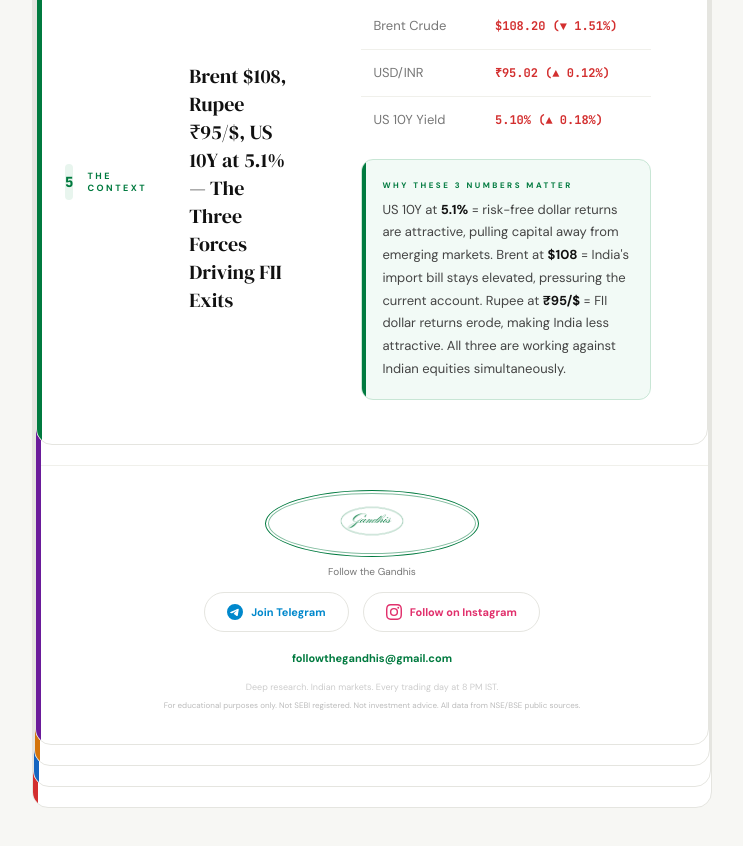
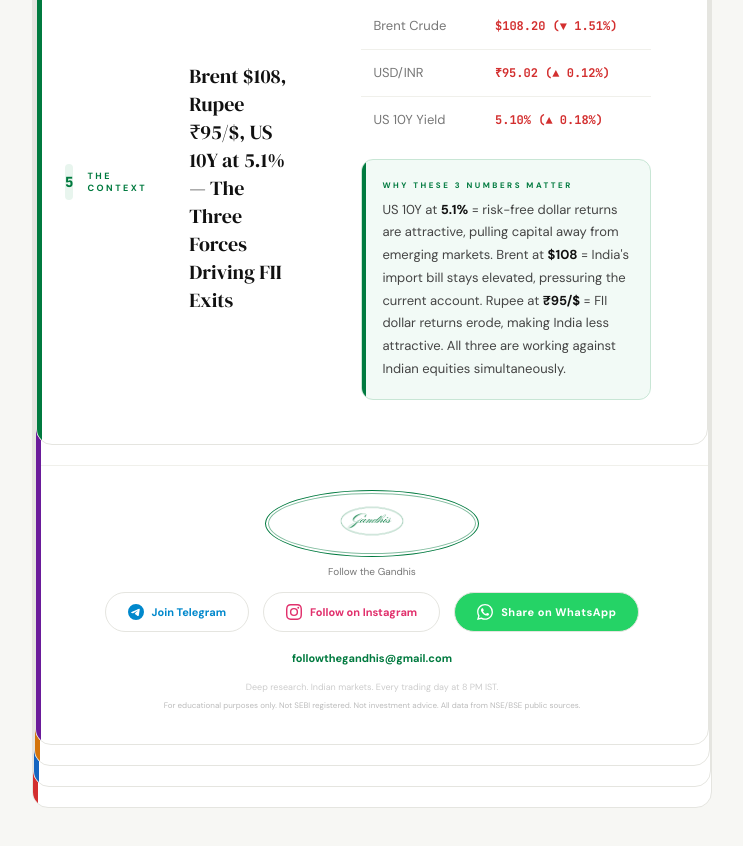
Before and after one commit to followthegandhis/gandhis, a plain HTML site: page archive/19-oct-2026.html in a window 1280 px wide. Shown: the part 3359-4205 px from the top of the page, without its empty margins (268-1011 px from the left). Drawn offline with Linux system fonts and the light colour scheme; a web font is replaced by a local one.

Commit message:
Update 19-oct-2026.html

```diff
--- a/archive/19-oct-2026.html
+++ b/archive/19-oct-2026.html
@@ -640,6 +640,10 @@
       <svg viewBox="0 0 24 24"><path d="M12 2.163c3.204 0 3.584.012 4.85.07 3.252.148 4.771 1.691 4.919 4.919.058 1.265.069 1.645.069 4.849 0 3.205-.012 3.584-.069 4.849-.149 3.225-1.664 4.771-4.919 4.919-1.266.058-1.644.07-4.85.07-3.204 0-3.584-.012-4.849-.07-3.26-.149-4.771-1.699-4.919-4.92-.058-1.265-.07-1.644-.07-4.849 0-3.204.013-3.583.07-4.849.149-3.227 1.664-4.771 4.919-4.919 1.266-.057 1.645-.069 4.849-.069zM12 0C8.741 0 8.333.014 7.053.072 2.695.272.273 2.69.073 7.052.014 8.333 0 8.741 0 12c0 3.259.014 3.668.072 4.948.2 4.358 2.618 6.78 6.98 6.98C8.333 23.986 8.741 24 12 24c3.259 0 3.668-.014 4.948-.072 4.354-.2 6.782-2.618 6.979-6.98.059-1.28.073-1.689.073-4.948 0-3.259-.014-3.667-.072-4.947-.196-4.354-2.617-6.78-6.979-6.98C15.668.014 15.259 0 12 0zm0 5.838a6.162 6.162 0 1 0 0 12.324 6.162 6.162 0 0 0 0-12.324zM12 16a4 4 0 1 1 0-8 4 4 0 0 1 0 8zm6.406-11.845a1.44 1.44 0 1 0 0 2.881 1.44 1.44 0 0 0 0-2.881z"/></svg>
       Follow on Instagram
     </a>
+    <a class="wab" href="https://wa.me/?text=Gandhis%20%E2%80%94%2019%20Oct%202026%20Edition%20%C2%B7%20Post-Market%20Brief%20%F0%9F%93%88%0Ahttps%3A%2F%2Fgandhis.co%2Farchive%2F19-oct-2026.html" target="_blank">
+      <svg viewBox="0 0 24 24"><path d="M17.472 14.382c-.297-.149-1.758-.867-2.03-.967-.273-.099-.471-.148-.67.15-.197.297-.767.966-.94 1.164-.173.199-.347.223-.644.075-.297-.15-1.255-.463-2.39-1.475-.883-.788-1.48-1.761-1.653-2.059-.173-.297-.018-.458.13-.606.134-.133.298-.347.446-.52.149-.174.198-.298.298-.497.099-.198.05-.371-.025-.52-.075-.149-.669-1.612-.916-2.207-.242-.579-.487-.5-.669-.51-.173-.008-.371-.01-.57-.01-.198 0-.52.074-.792.372-.272.297-1.04 1.016-1.04 2.479 0 1.462 1.065 2.875 1.213 3.074.149.198 2.096 3.2 5.077 4.487.709.306 1.262.489 1.694.625.712.227 1.36.195 1.871.118.571-.085 1.758-.719 2.006-1.413.248-.694.248-1.289.173-1.413-.074-.124-.272-.198-.57-.347m-5.421 7.403h-.004a9.87 9.87 0 01-5.031-1.378l-.361-.214-3.741.982.998-3.648-.235-.374a9.86 9.86 0 01-1.51-5.26c.001-5.45 4.436-9.884 9.888-9.884 2.64 0 5.122 1.03 6.988 2.898a9.825 9.825 0 012.893 6.994c-.003 5.45-4.437 9.884-9.885 9.884m8.413-18.297A11.815 11.815 0 0012.05 0C5.495 0 .16 5.335.157 11.892c0 2.096.547 4.142 1.588 5.945L.057 24l6.305-1.654a11.882 11.882 0 005.683 1.448h.005c6.554 0 11.89-5.335 11.893-11.893a11.821 11.821 0 00-3.48-8.413z"/></svg>
+      Share on WhatsApp
+    </a>
   </div>
   <div class="ft-em"><a href="mailto:followthegandhis@gmail.com">followthegandhis@gmail.com</a></div>
   <div class="ftm">Deep research. Indian markets. Every trading day at 8 PM IST.</div>
```
